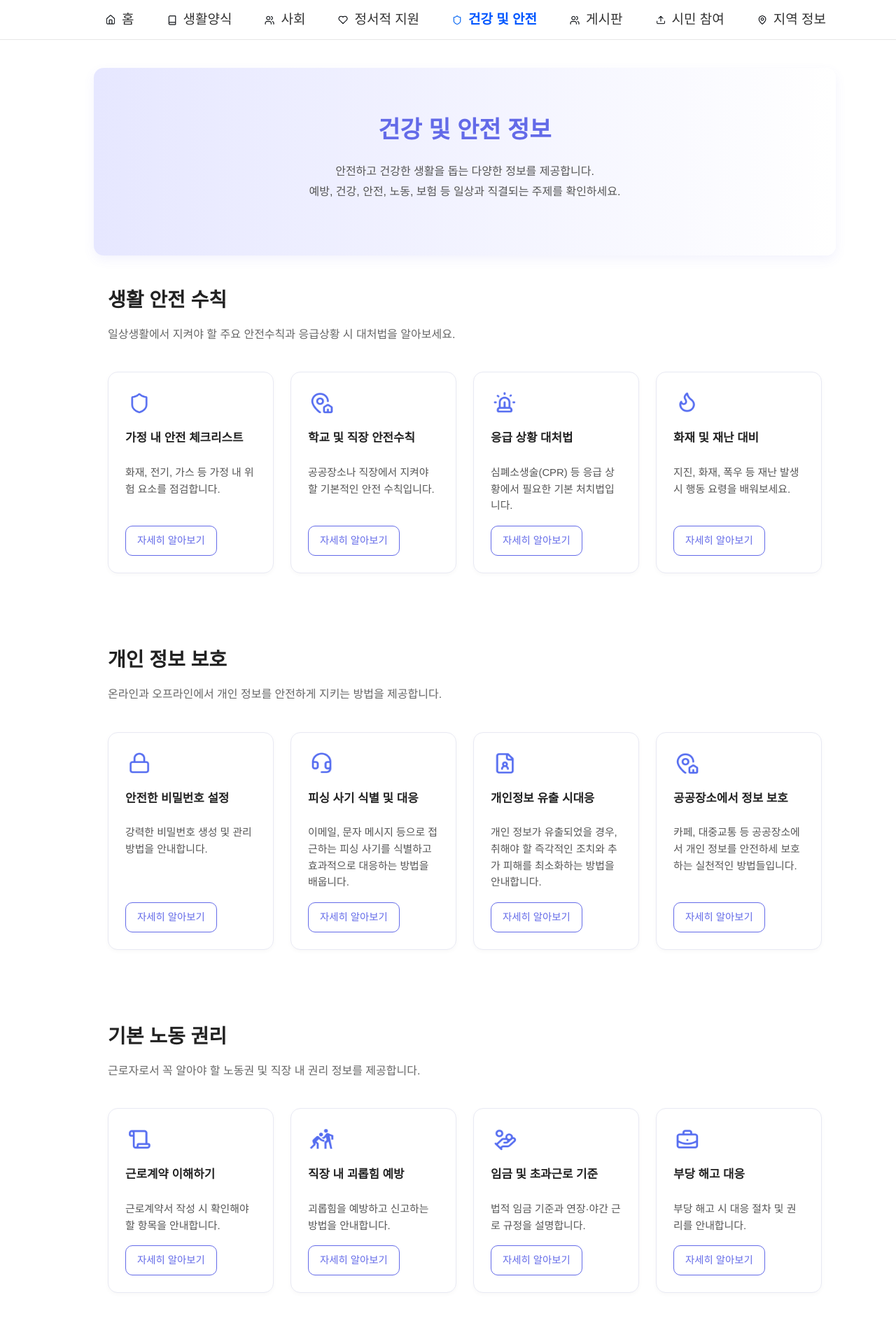
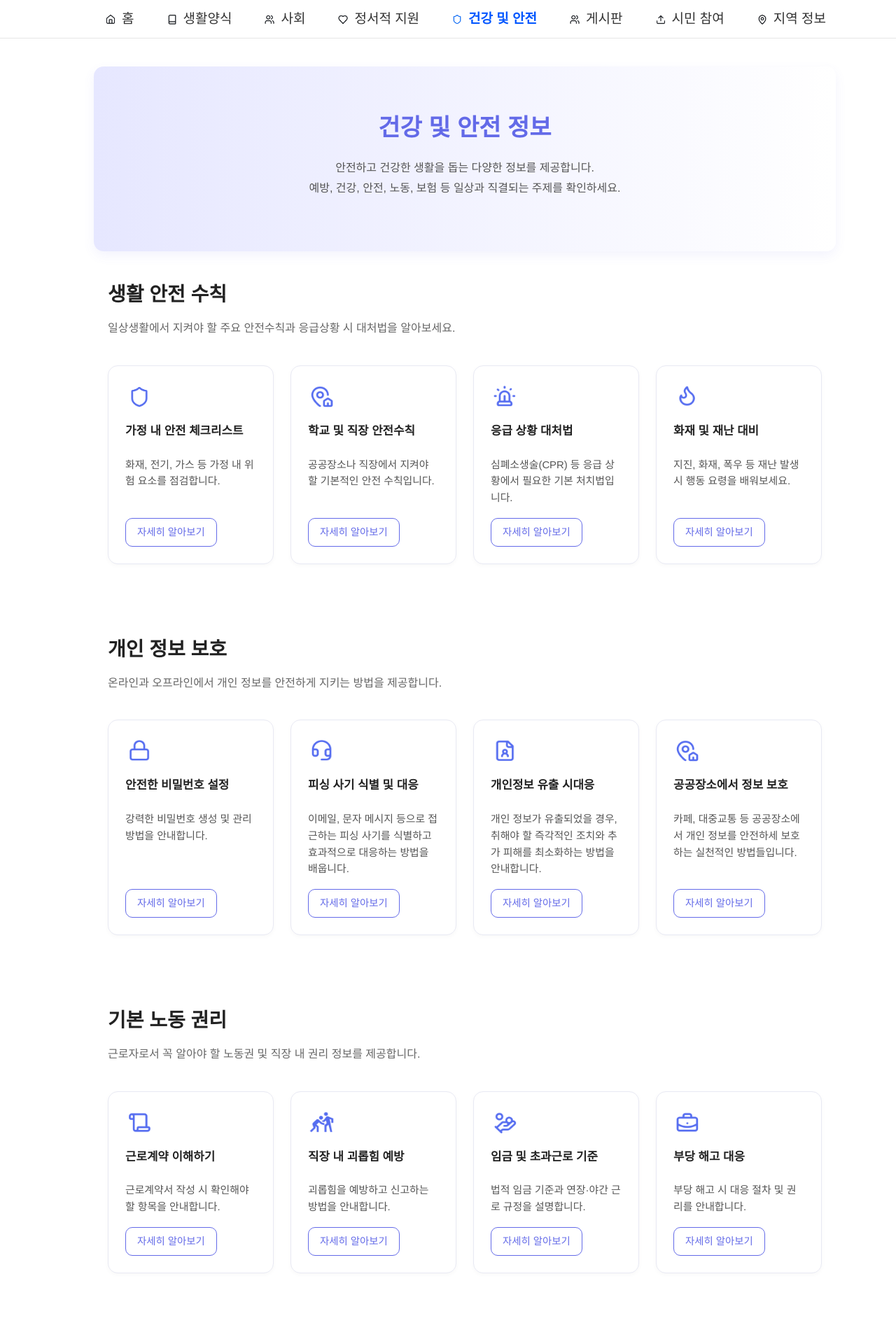
Before and after one commit to gjdbsdk/With_U, a Django app: page /health/ in a window 1280 px wide. Shown: the top 1920 px of the page at 70% size. Run offline with Django 5.2, Linux system fonts and the light colour scheme.

```diff
--- a/frontend/static/css/health.css
+++ b/frontend/static/css/health.css
@@ -3,7 +3,7 @@ body {
   color: #222;
   margin: 0;
   padding: 0;
-  line-height: 1.7;
+  line-height: 1.6;
 }
 
 a {
```
